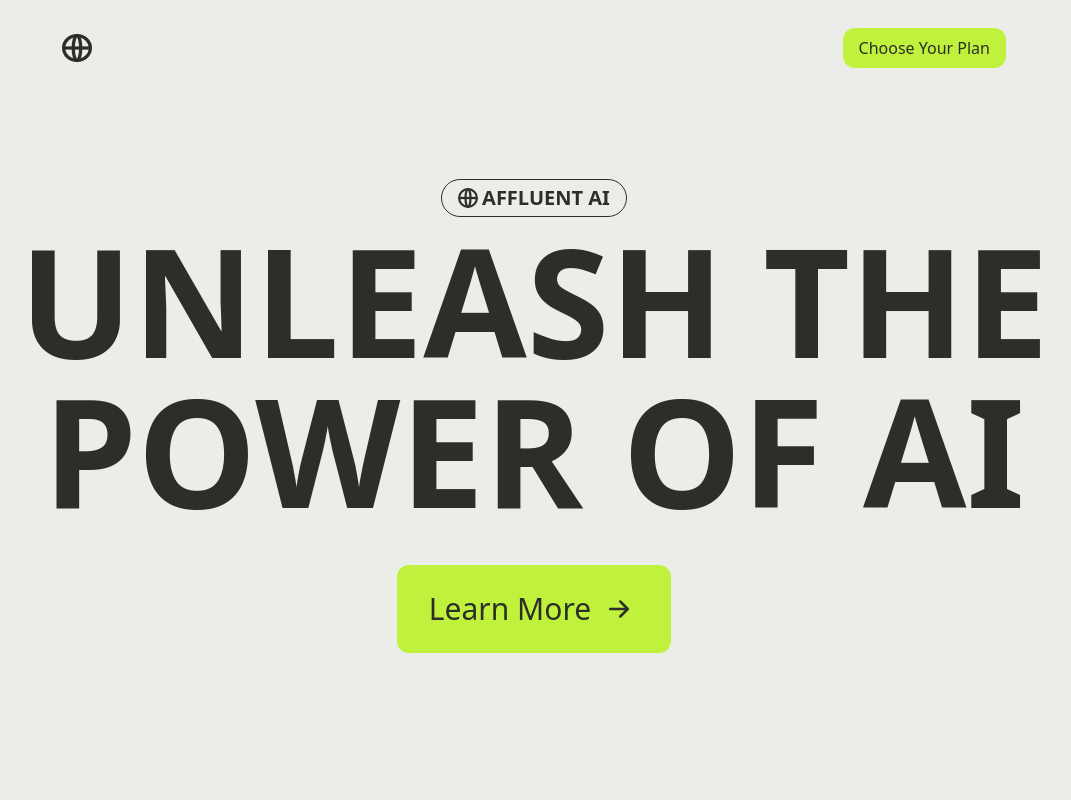
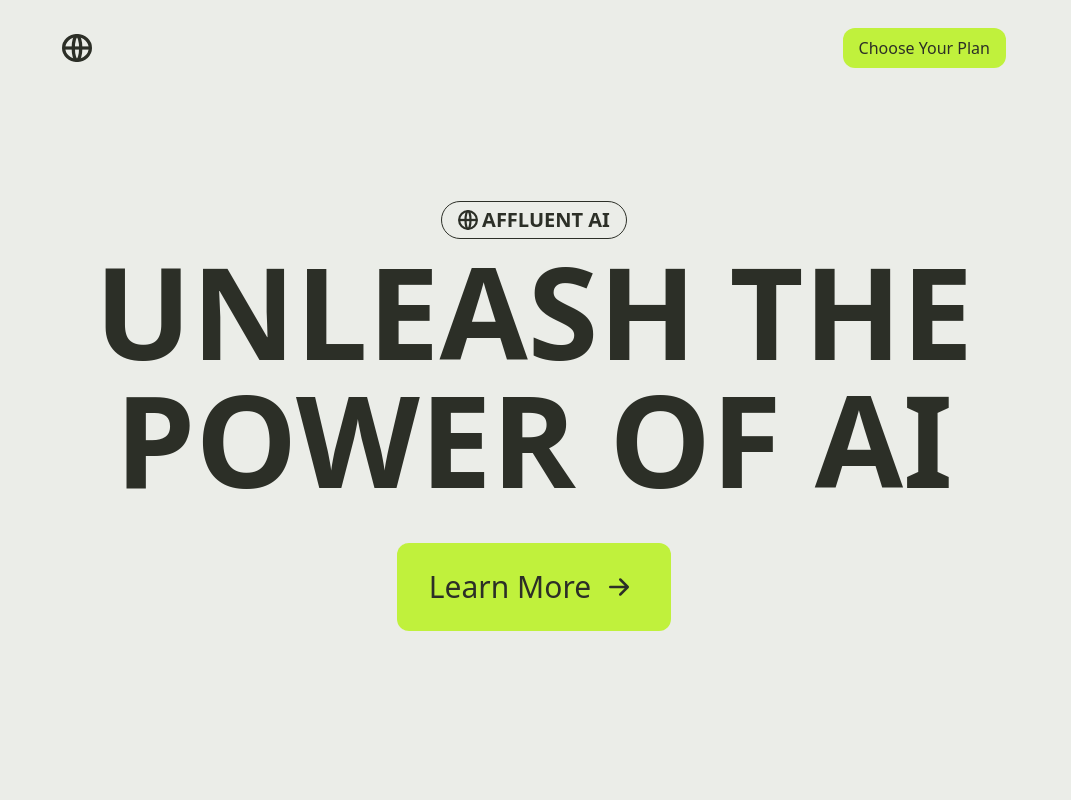
Before and after one commit to S-P-H-E/AffluentAILandingPage, a Next.js app: page / in a window 1280 px wide. Shown: the top 800 px of the page, without its empty margins (106-1177 px from the left). Built offline with nearby package versions, Linux system fonts and the light colour scheme.

Commit message:
text size update

```diff
--- a/pages/index.js
+++ b/pages/index.js
@@ -110,10 +110,10 @@ export default function Home() {
             </animated.div>
           </div>
           <div className="mask">
-            <animated.h1 style={h11Animation} className="text-center uppercase font-bold text-5xl md:text-[150px]">Unleash the</animated.h1>
+            <animated.h1 style={h11Animation} className="text-center uppercase font-bold text-5xl md:text-9xl">Unleash the</animated.h1>
           </div>
           <div className="mask">
-            <animated.h1 style={h12Animation} className="text-center uppercase font-bold text-5xl md:text-[150px]">power of AI</animated.h1>
+            <animated.h1 style={h12Animation} className="text-center uppercase font-bold text-5xl md:text-9xl">power of AI</animated.h1>
           </div>
           <div className="mask">
             <animated.button style={buttonAnimation} onClick={scrollToOffer} className="group bg-[var(--button)] px-6 md:px-8 py-2 md:py-6 rounded-xl font-medium text-xl md:text-3xl m-10 flex justify-center items-center gap-2">
```
